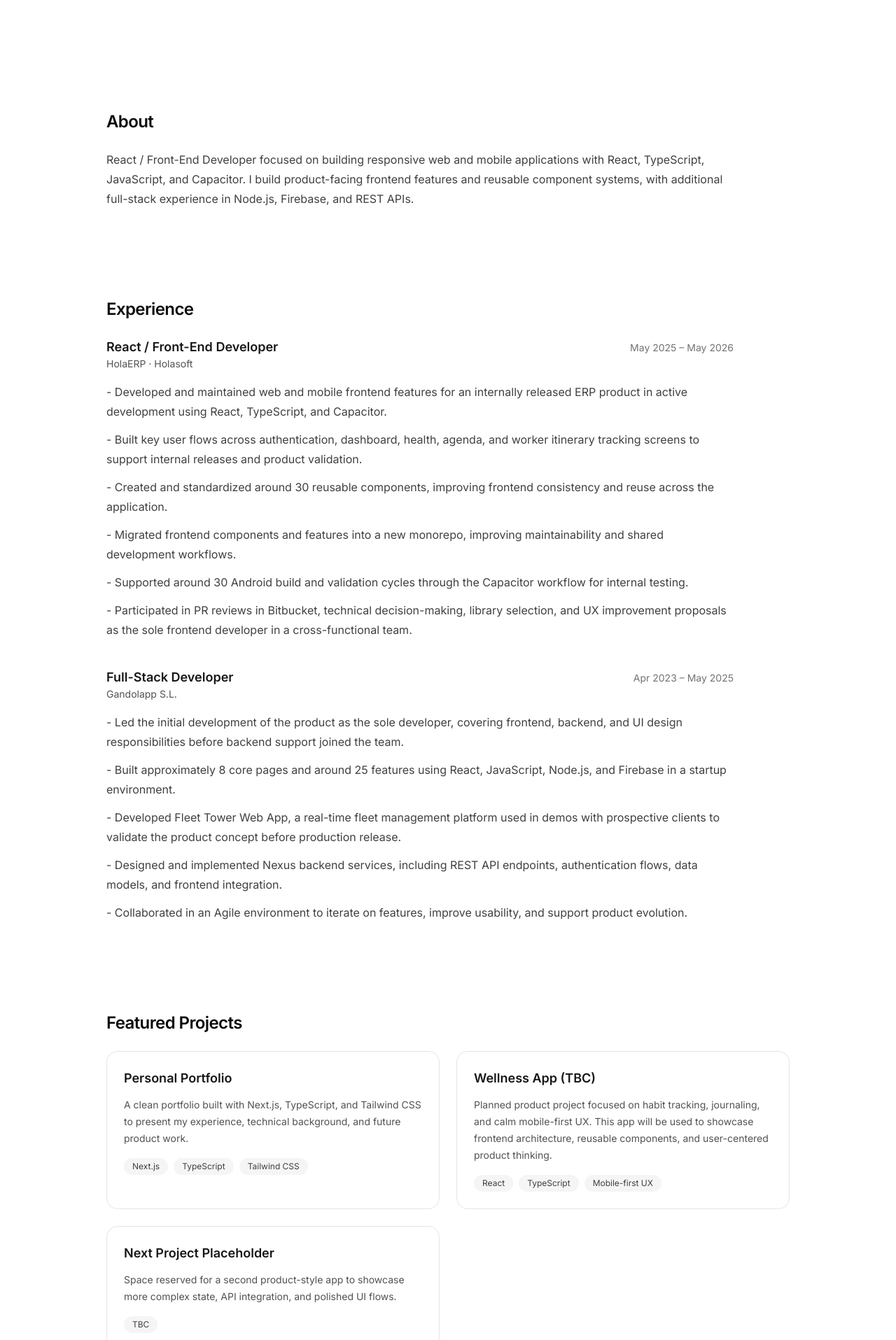
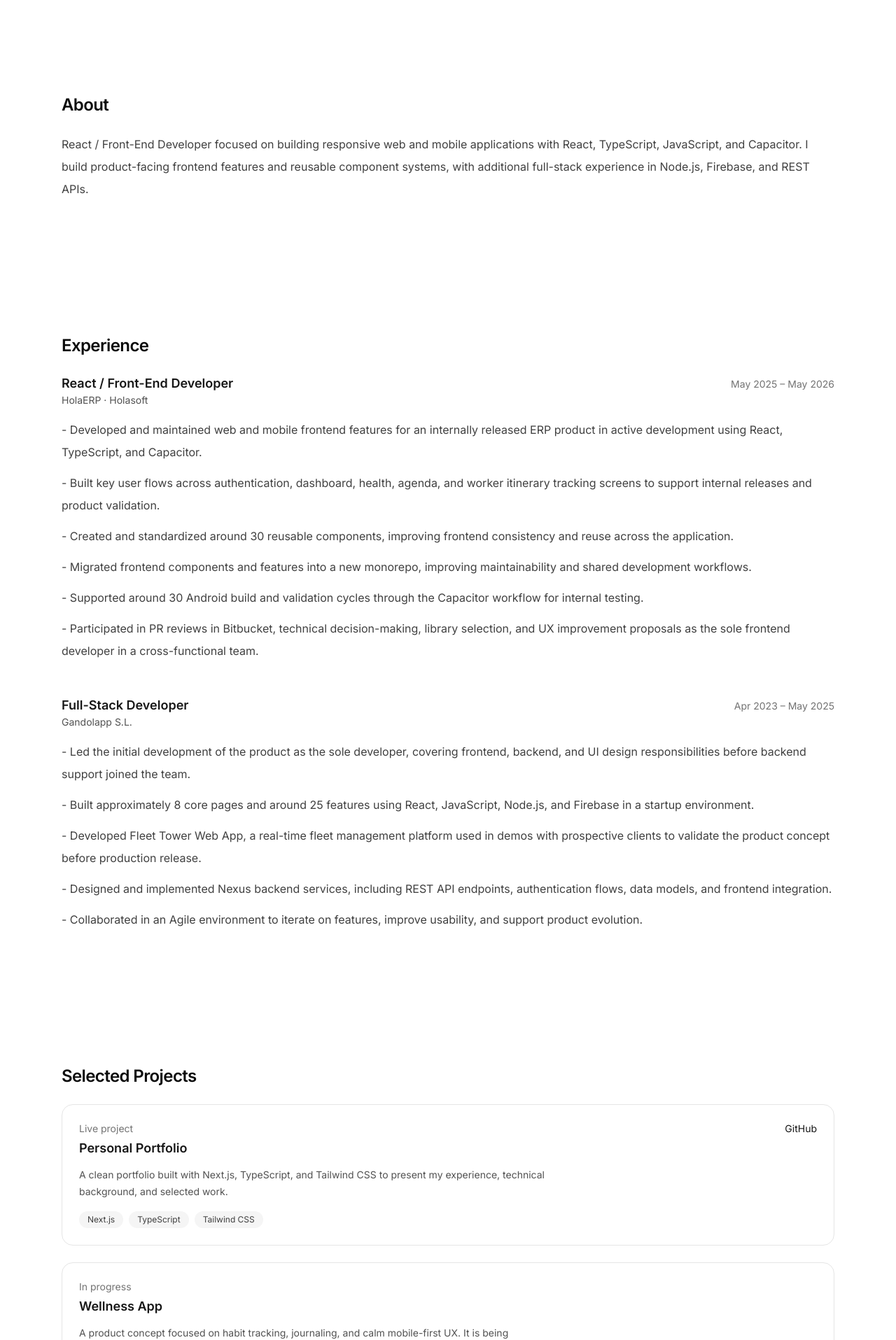
Before and after one commit to Lunarcito/lunarcitocode-portafolio, a Next.js app: page / in a window 1280 px wide. Shown: the part 445-2360 px from the top of the page at 70% size. Built offline with nearby package versions, Linux system fonts and the light colour scheme.

Commit message:
refactor(layout): unify section width and project structure

```diff
--- a/src/components/sections/About.tsx
+++ b/src/components/sections/About.tsx
@@ -1,13 +1,10 @@
 import { siteConfig } from "@/data/site";
 import { Section } from "../ui/Section";
-import { ContentWidth } from "../ui/ContentWidth";
 
 export function About() {
   return (
     <Section id="about" title="About">
-      <ContentWidth>
-        <p className="text-base leading-7 text-neutral-700">{siteConfig.summary}</p>
-      </ContentWidth>
+      <p className="text-base leading-8 text-neutral-700">{siteConfig.summary}</p>
     </Section>
   );
 }
--- a/src/components/sections/Contact.tsx
+++ b/src/components/sections/Contact.tsx
@@ -1,11 +1,9 @@
 import { siteConfig } from "@/data/site";
 import { Section } from "../ui/Section";
-import { ContentWidth } from "../ui/ContentWidth";
 
 export function Contact() {
   return (
     <Section id="contact" title="Contact">
-      <ContentWidth>
       <div className="space-y-2 text-neutral-700">
         <p>{siteConfig.email}</p>
         <a
@@ -25,7 +23,6 @@
           LinkedIn
         </a>
       </div>
-      </ContentWidth>
     </Section>
   );
 }
--- a/src/components/sections/Experience.tsx
+++ b/src/components/sections/Experience.tsx
@@ -1,33 +1,33 @@
 import { experience } from "@/data/experience";
 import { Section } from "../ui/Section";
-import { ContentWidth } from "../ui/ContentWidth";
 
 export function Experience() {
   return (
     <Section id="experience" title="Experience">
-      <ContentWidth>
-        <div className="space-y-10">
+      <div className="space-y-12">
         {experience.map((item) => (
           <article key={`${item.company}-${item.role}`}>
-              <div className="flex flex-col gap-1 md:flex-row md:items-baseline md:justify-between">
+            <div className="grid gap-2 md:grid-cols-[minmax(0,1fr)_220px] md:items-baseline">
               <div>
                 <h3 className="text-lg font-semibold text-neutral-900">{item.role}</h3>
                 <p className="text-sm text-neutral-600">
                   {item.product ? `${item.product} · ${item.company}` : item.company}
                 </p>
               </div>
-                <p className="text-sm text-neutral-500">{item.period}</p>
+
+              <p className="text-sm text-neutral-500 md:text-right">{item.period}</p>
             </div>
 
-              <ul className="mt-4 space-y-3 leading-7 text-neutral-700">
+            <ul className="mt-4 space-y-3 text-neutral-700">
               {item.points.map((point) => (
-                  <li key={point}>- {point}</li>
+                <li key={point} className="leading-8">
+                  - {point}
+                </li>
               ))}
             </ul>
           </article>
         ))}
       </div>
-      </ContentWidth>
     </Section>
   );
 }
--- a/src/components/sections/Hero.tsx
+++ b/src/components/sections/Hero.tsx
@@ -1,12 +1,11 @@
 import { siteConfig } from "@/data/site";
 import { Container } from "../ui/Container";
-import { ContentWidth } from "../ui/ContentWidth";
 
 export function Hero() {
   return (
-    <section id="top" className="py-20 md:py-24">
+    <section id="top" className="py-16 md:py-20">
       <Container>
-        <ContentWidth>
+        <div>
           <p className="mb-3 text-sm text-neutral-500">{siteConfig.location}</p>
 
           <h1 className="text-4xl font-semibold tracking-tight text-neutral-950 md:text-5xl">
@@ -15,9 +14,7 @@
 
           <p className="mt-4 text-lg text-neutral-700">{siteConfig.role}</p>
 
-          <p className="mt-6 max-w-2xl text-base leading-7 text-neutral-600">
-            {siteConfig.intro}
-          </p>
+          <p className="mt-6 text-base leading-8 text-neutral-600">{siteConfig.intro}</p>
 
           <div className="mt-8 flex flex-wrap gap-3">
             <a
@@ -38,7 +35,7 @@
               GitHub
             </a>
           </div>
-        </ContentWidth>
+        </div>
       </Container>
     </section>
   );
--- a/src/components/sections/Projects.tsx
+++ b/src/components/sections/Projects.tsx
@@ -3,17 +3,25 @@
 
 export function Projects() {
   return (
-    <Section id="projects" title="Featured Projects">
-      <div className="grid gap-6 md:grid-cols-2">
+    <Section id="projects" title="Selected Projects">
+      <div className="space-y-6">
         {projects.map((project) => (
           <article
             key={project.title}
             className="rounded-2xl border border-neutral-200 p-6"
           >
-            <h3 className="text-lg font-semibold text-neutral-900">{project.title}</h3>
+            <div className="flex flex-col gap-4 md:flex-row md:items-start md:justify-between">
+              <div className="max-w-2xl">
+                <p className="text-sm text-neutral-500">{project.status}</p>
+
+                <h3 className="mt-1 text-lg font-semibold text-neutral-900">
+                  {project.title}
+                </h3>
+
                 <p className="mt-3 text-sm leading-6 text-neutral-600">
                   {project.description}
                 </p>
+
                 <div className="mt-4 flex flex-wrap gap-2">
                   {project.stack.map((item) => (
                     <span
@@ -24,6 +32,32 @@
                     </span>
                   ))}
                 </div>
+              </div>
+
+              <div className="flex gap-4 text-sm">
+                {project.live ? (
+                  <a
+                    href={project.live}
+                    target="_blank"
+                    rel="noreferrer"
+                    className="text-neutral-900 underline underline-offset-4"
+                  >
+                    Live
+                  </a>
+                ) : null}
+
+                {project.github ? (
+                  <a
+                    href={project.github}
+                    target="_blank"
+                    rel="noreferrer"
+                    className="text-neutral-900 underline underline-offset-4"
+                  >
+                    GitHub
+                  </a>
+                ) : null}
+              </div>
+            </div>
           </article>
         ))}
       </div>
--- a/src/components/ui/Container.tsx
+++ b/src/components/ui/Container.tsx
@@ -5,5 +5,5 @@
 };
 
 export function Container({ children }: ContainerProps) {
-  return <div className="mx-auto w-full max-w-5xl px-6">{children}</div>;
+  return <div className="mx-auto w-full max-w-6xl px-6">{children}</div>;
 }
--- a/src/components/ui/Section.tsx
+++ b/src/components/ui/Section.tsx
@@ -11,7 +11,7 @@
 
 export function Section({ id, title, children, className = "" }: SectionProps) {
   return (
-    <section id={id} className={`py-16 ${className}`}>
+    <section id={id} className={`py-20 md:py-24 ${className}`}>
       <Container>
         {title ? <SectionHeading title={title} /> : null}
         {children}
--- a/src/data/projects.ts
+++ b/src/data/projects.ts
@@ -1,26 +1,20 @@
 export const projects = [
   {
     title: "Personal Portfolio",
+    status: "Live project",
     description:
-      "A clean portfolio built with Next.js, TypeScript, and Tailwind CSS to present my experience, technical background, and future product work.",
+      "A clean portfolio built with Next.js, TypeScript, and Tailwind CSS to present my experience, technical background, and selected work.",
     stack: ["Next.js", "TypeScript", "Tailwind CSS"],
     github: "https://github.com/Lunarcito/carolina-portfolio",
     live: "",
   },
   {
-    title: "Wellness App (TBC)",
+    title: "Wellness App",
+    status: "In progress",
     description:
-      "Planned product project focused on habit tracking, journaling, and calm mobile-first UX. This app will be used to showcase frontend architecture, reusable components, and user-centered product thinking.",
+      "A product concept focused on habit tracking, journaling, and calm mobile-first UX. It is being developed to showcase frontend architecture, reusable components, and user-centered product thinking.",
     stack: ["React", "TypeScript", "Mobile-first UX"],
     github: "",
     live: "",
   },
-  {
-    title: "Next Project Placeholder",
-    description:
-      "Space reserved for a second product-style app to showcase more complex state, API integration, and polished UI flows.",
-    stack: ["TBC"],
-    github: "",
-    live: "",
-  },
 ];
```
Lines whose indentation alone changed are shown as unchanged.
